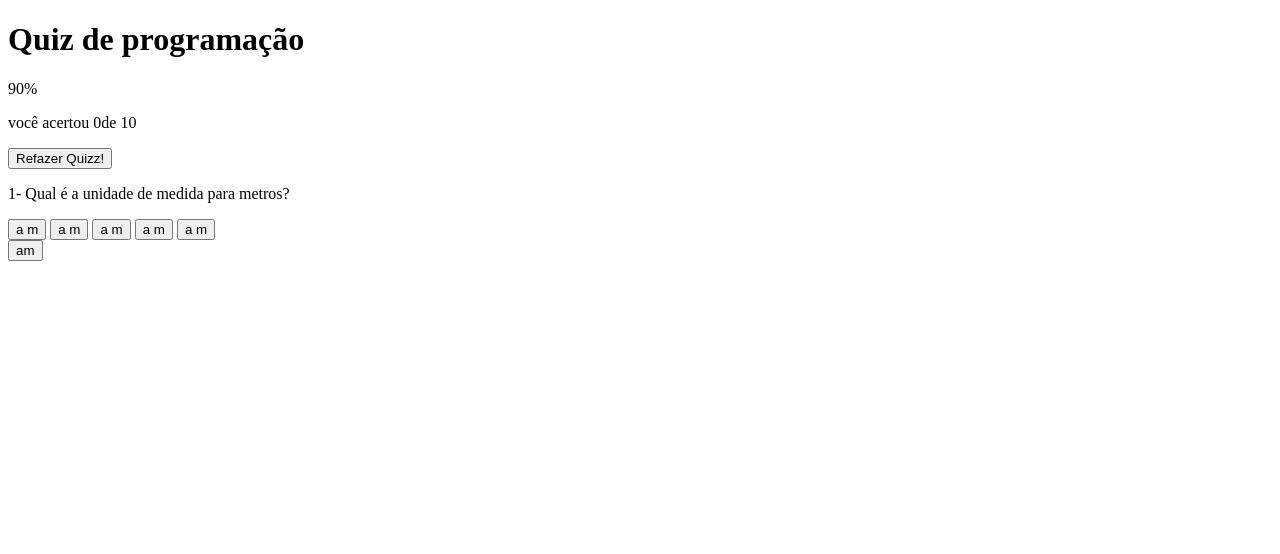
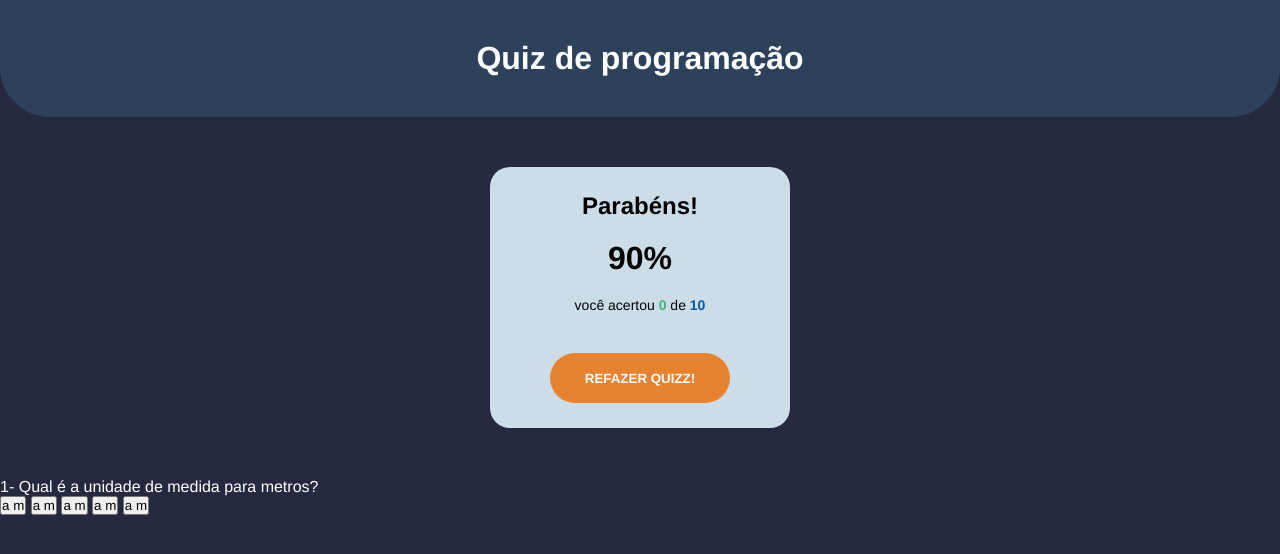
Before and after one commit to OsmarBaia/JavaScript-Quiz, a plain HTML site: page index.html in a window 1280 px wide. Drawn offline with Linux system fonts and the light colour scheme.

Commit message:
Congrats Window

```diff
--- a/assets/css/style.css
+++ b/assets/css/style.css
@@ -0,0 +1,78 @@
+/*reset*/
+* {
+    margin: 0;
+    padding: 0;
+    box-sizing: border-box;
+    font-family: Helvetica, Arial, sans-serif;
+}
+
+/*Body*/
+body {
+    background-color: #242940;
+    color: white;
+}
+
+.hide {
+    display: none !important;
+}
+
+#main-title {
+    padding: 40px 0;
+    text-align: center;
+    background-color: #2d425a;
+    border-bottom-left-radius: 50px;
+    border-bottom-right-radius: 50px;
+}
+
+
+#score-container {
+    background-color: #cddde8;
+    color: black;
+    text-align: center;
+    width: 300px;
+    margin: 50px auto;
+    padding: 25px;
+    border-radius: 20px;
+}
+
+
+#score-container p {
+    font-size: 14px;
+    margin: 20px 0;
+}
+
+#score-container #display-score {
+    font-size: 32px;
+    font-weight: bold;
+}
+
+#corret-answer {
+    font-weight: bold;
+    color: #40b576;
+}
+
+#questions-qty {
+    font-weight: bold;
+    color: #075ea4;
+}
+
+#restart {
+    background-color: #e78230;
+    color: white;
+    font-weight: bold;
+    height: 50px;
+    border-radius: 25px;
+    border: 2px solid transparent;
+
+    width: 180px;
+    text-transform: uppercase;
+    margin-top: 20px;
+    cursor: pointer;
+    transition: .5s;
+}
+
+#restart:hover {
+    background-color: transparent;
+    border-color: #e78230;
+    color: #e78230;
+}
--- a/index.html
+++ b/index.html
@@ -11,15 +11,16 @@
     <script defer src="./assets/js/scripts.js"></script>
 </head>
 <body>
-<h1 class="main-title">Quiz de programação</h1>
+<h1 id="main-title">Quiz de programação</h1>
 <!--    Score Board     -->
-<div class="score-container">
+<div id="score-container">
+    <h2>Parabéns!</h2>
     <p id="display-score"><span>90</span>%</p>
-    <p>você acertou <span id="corret-answer">0</span>de <span id="questions-qty">10</span></p>
+    <p>você acertou <span id="corret-answer">0 </span>de <span id="questions-qty">10</span></p>
     <button id="restart">Refazer Quizz!</button>
 </div>
 <!--    Question        -->
-<div id="quizz-container">
+<div id="quiz-container">
     <p id="question"><span id="question-number">1</span>- <span id="question-text">Qual é a unidade de medida para metros?</span>
     </p>
 </div>
```
